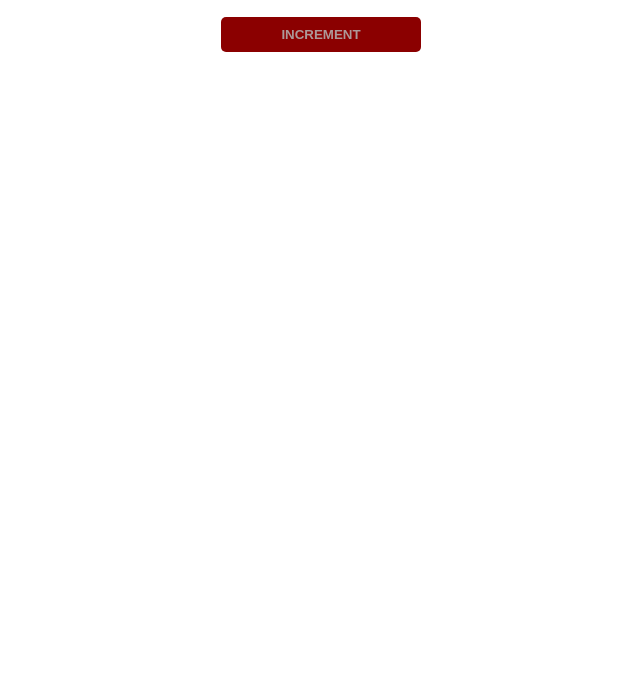
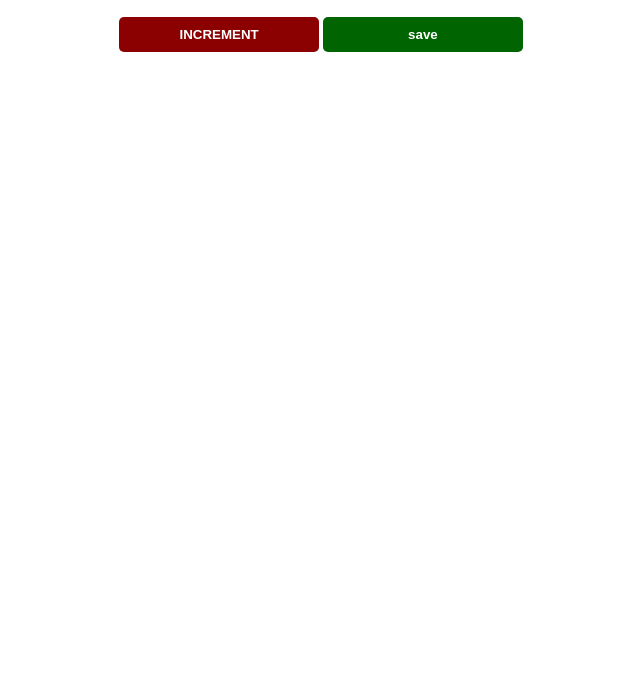
Before and after one commit to travisAne/passenger-counter-app, a plain HTML site: page index.html in a window 1280 px wide. Shown: the part 122-800 px from the top of the page, without its empty margins (319-959 px from the left). Drawn offline with Linux system fonts and the light colour scheme.

Commit message:
save-btn

```diff
--- a/index.css
+++ b/index.css
@@ -21,7 +21,7 @@
     border: none;
     padding-top: 10px;
     padding-bottom: 10px;
-    color: rgb(173, 152, 152);
+    color: white;
     font-weight: bold;
     width: 200px;
     margin-bottom: 5px;
--- a/index.html
+++ b/index.html
@@ -8,6 +8,8 @@
 
         <button id="increment-btn" onclick = "increment()">  INCREMENT</button>
 
+        <button id="save-btn"> save </button>
+
         <script src="index.js"></script>
 
 
```
